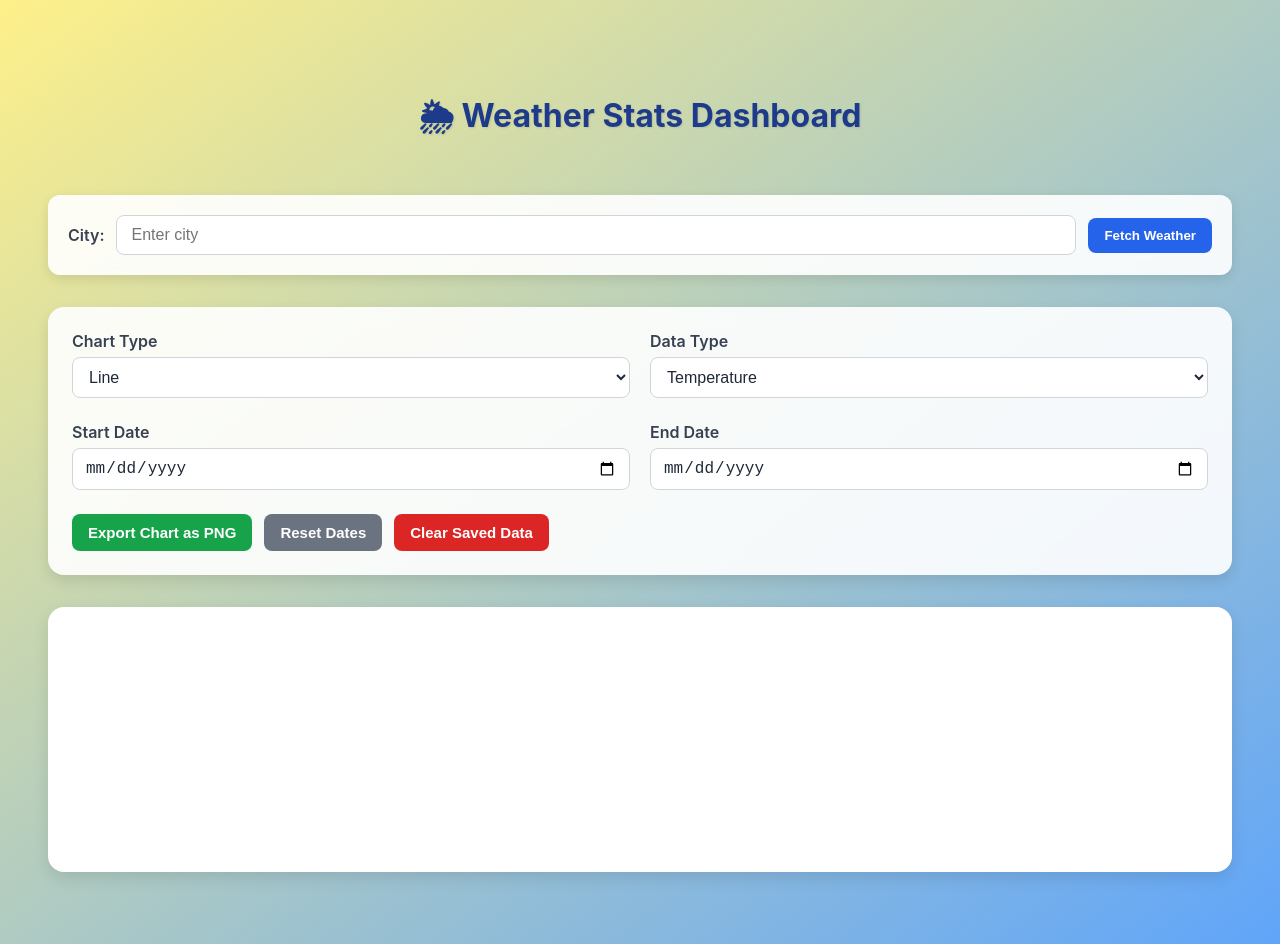
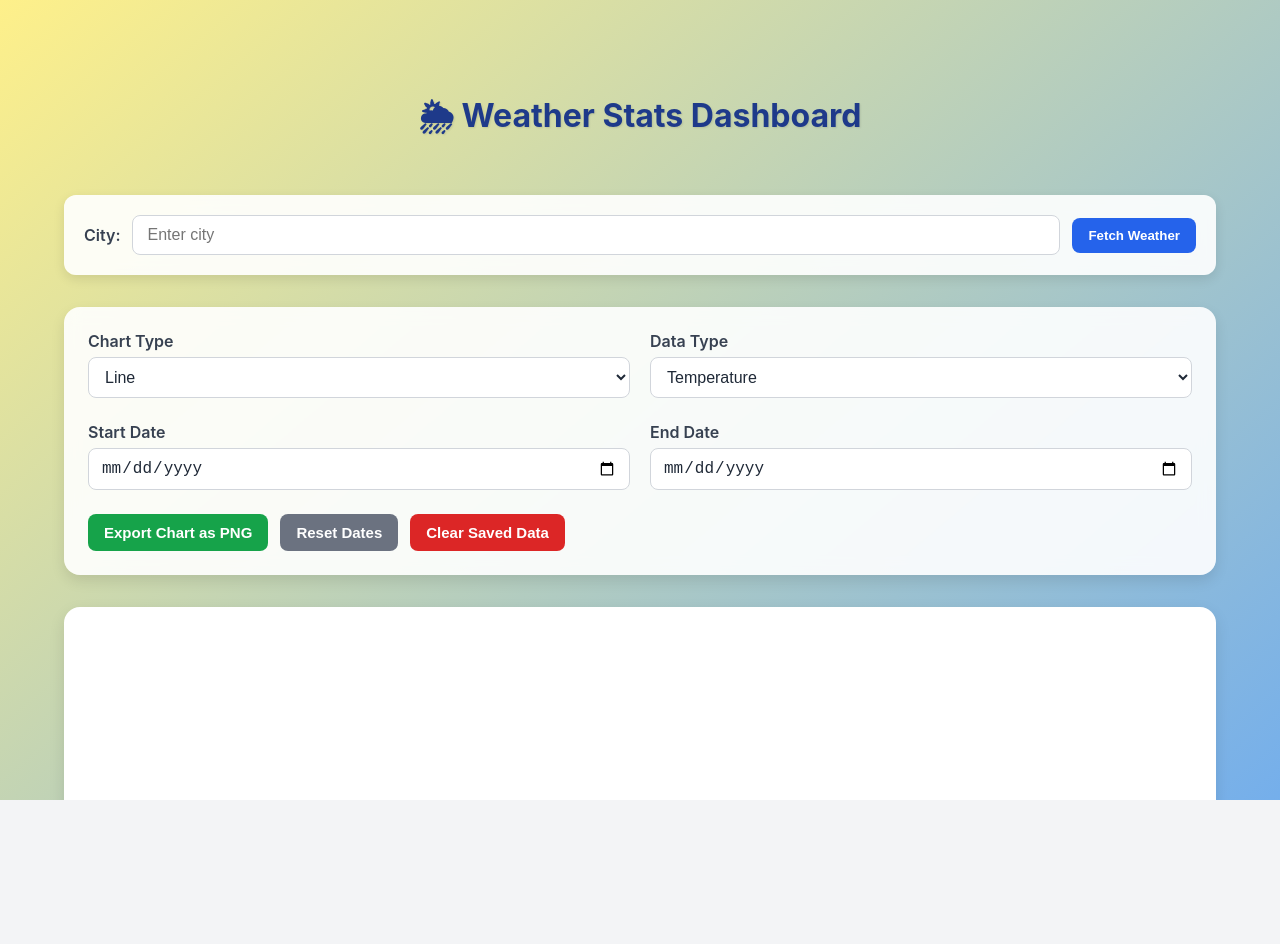
Before and after one commit to RaiderFZ/weather-stats-app, a Vue app: page / in a window 1280 px wide. After the commit the page ends 800 px from the top, so only its background shows below. Built offline with nearby package versions, Linux system fonts and the light colour scheme.

Commit message:
Bug fix height 100%

```diff
--- a/src/style.css
+++ b/src/style.css
@@ -1,13 +1,19 @@
+* {
+  box-sizing: border-box;
+}
+
 html, body, #app {
   margin: 0;
   padding: 0;
   font-family: 'Inter', sans-serif;
   background-color: #f3f4f6;
   color: #1f2937;
+  height: 100%;
+  overflow-x: hidden;
+  scroll-behavior: smooth;
 }
 
 .container {
-  height: 100vh;
   max-width: 1200px;
   margin: 0 auto;
   padding: 1.5rem;
```
